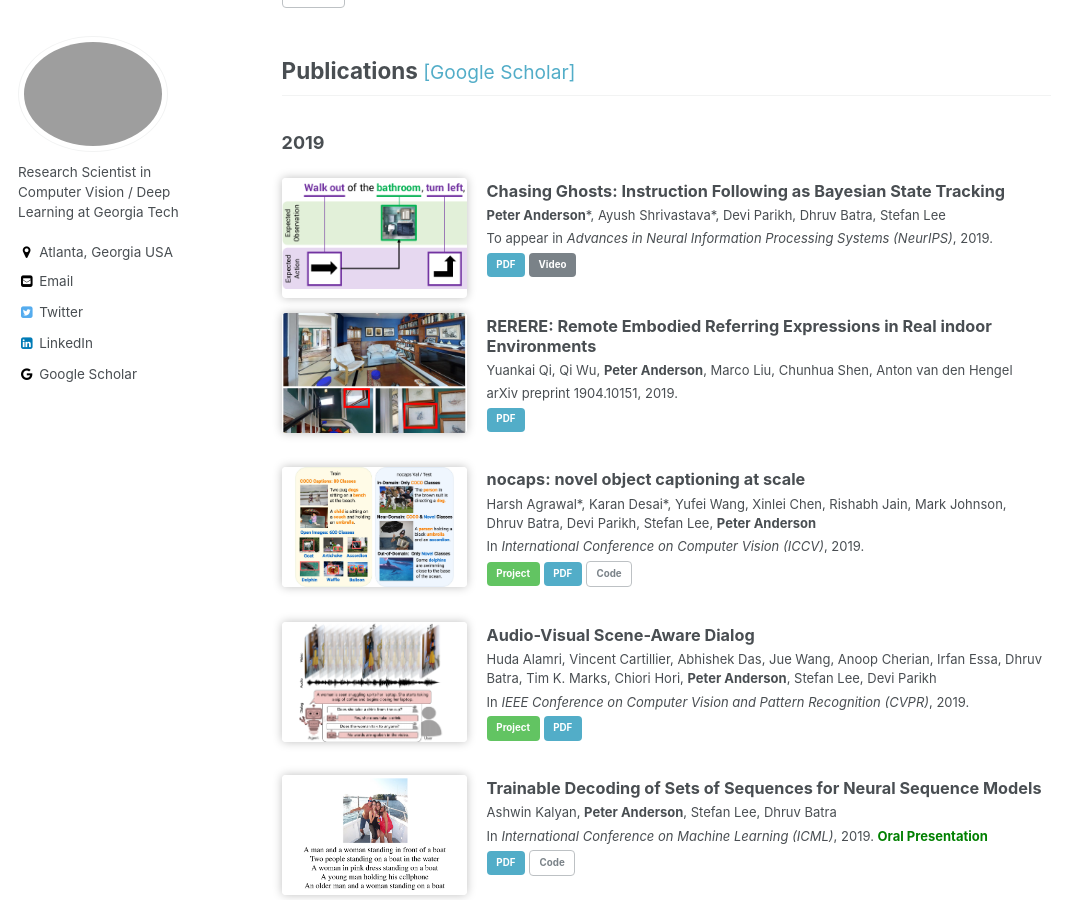
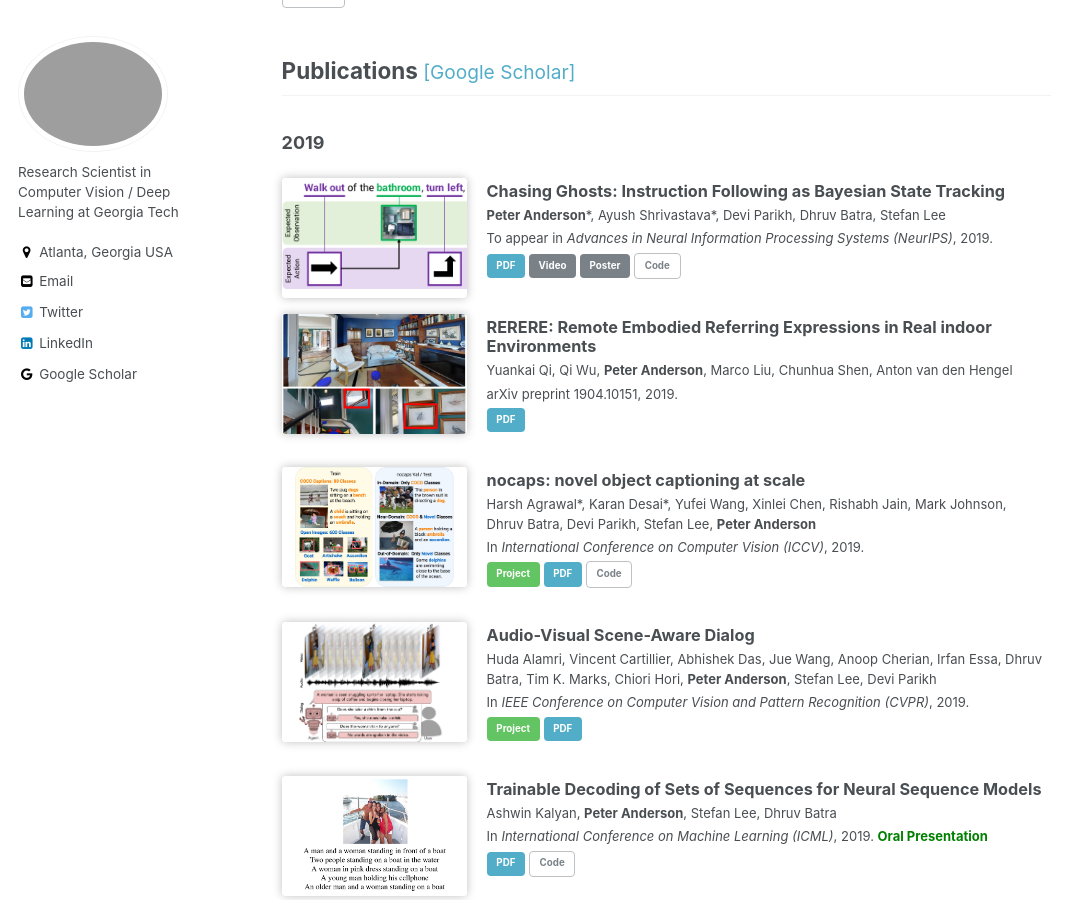
Before and after one commit to peteanderson80/peteanderson80.github.io, a Jekyll site: the page built from index.html, in a window 1280 px wide and 900 px high, scrolled down 695 px. Shown: the whole window, without its empty margins (0-1087 px from the left). Built offline with Jekyll 4.4.1, drawn with Linux system fonts in a browser that asks for light colours; a script that is not in the unit is left out; the list of posts is cut into pages by our own code.

Commit message:
Poster and code link for chasing ghosts

```diff
--- a/_data/publications.yml
+++ b/_data/publications.yml
@@ -7,6 +7,8 @@ year2019:
     links:
       - "[PDF](https://arxiv.org/pdf/1907.02022.pdf){: .btn .btn--info}"
       - "[Video](https://www.youtube.com/watch?v=eoGbescCNP0){: .btn}"
+      - "[Poster](/images/vln-neurips19-poster.pdf){: .btn}"
+      - "[Code](https://github.com/batra-mlp-lab/vln-chasing-ghosts){: .btn .btn--inverse}"
   - title: "RERERE: Remote Embodied Referring Expressions in Real indoor Environments"
     authors: "Yuankai Qi, Qi Wu, **Peter Anderson**, Marco Liu, Chunhua Shen, Anton van den Hengel"
     venue: "arXiv preprint 1904.10151, 2019."
```
Also changed, not shown: 1 other file.
